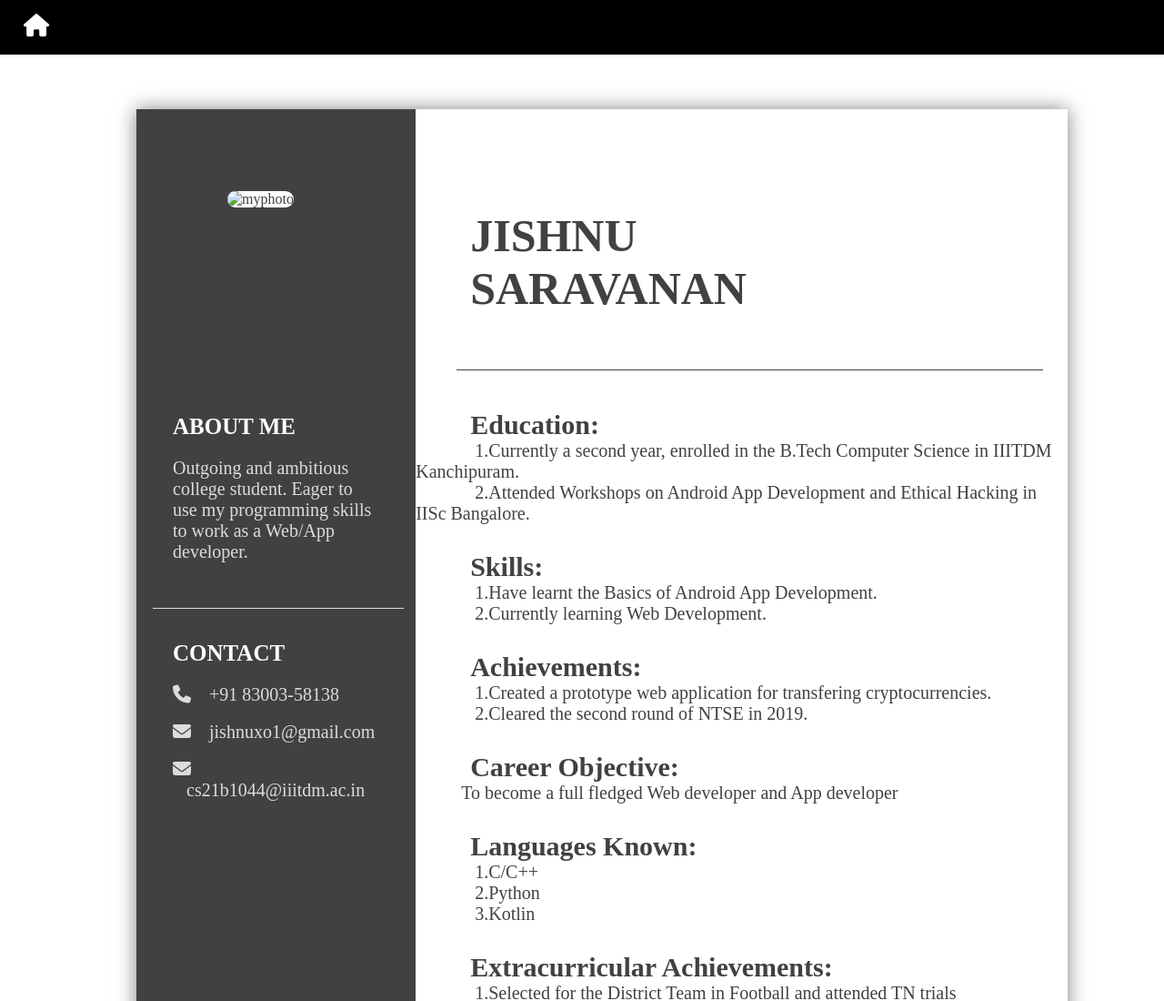
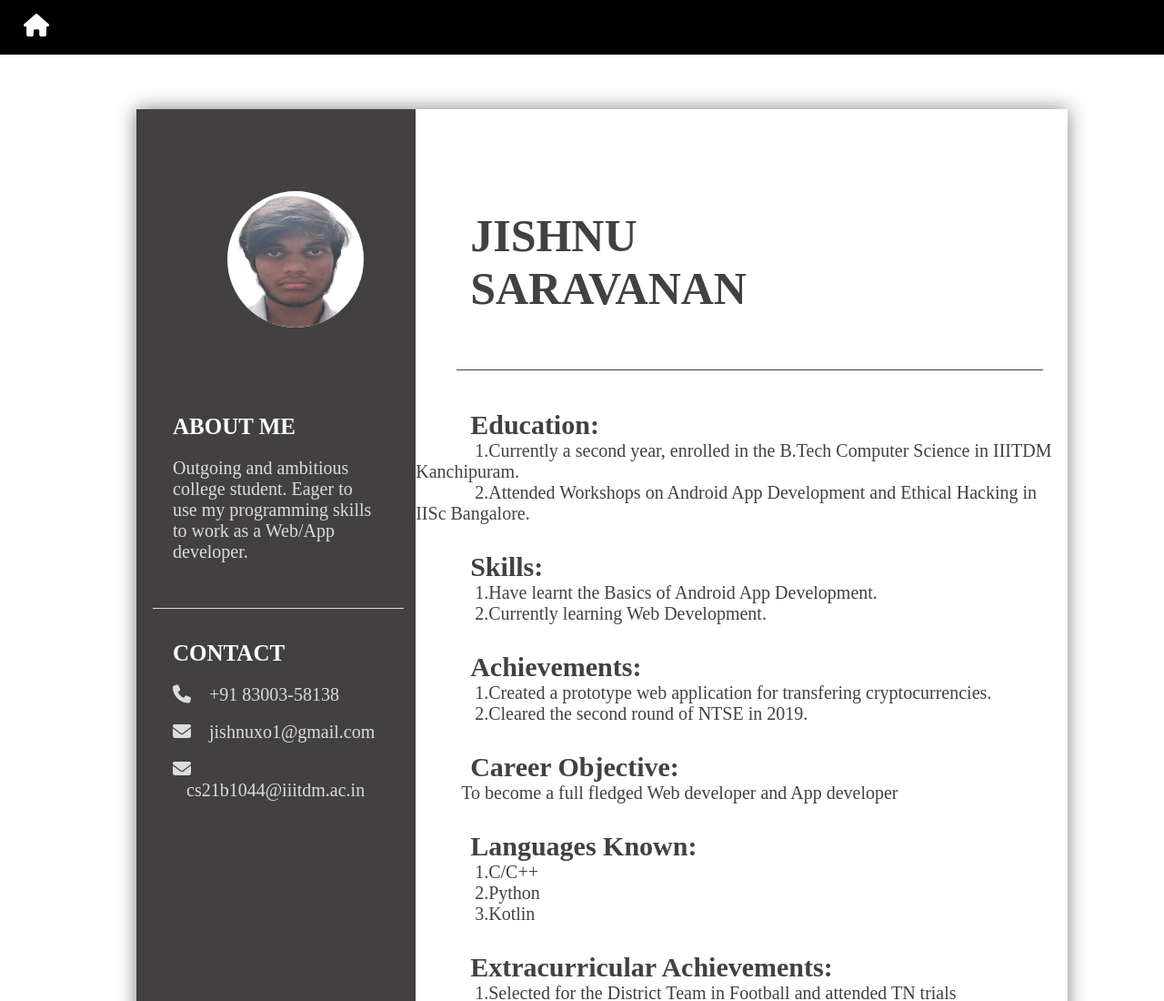
Before and after one commit to Jishnu-Saravanan/jishnu-resume, a plain HTML site: page index.html in a window 1280 px wide. Shown: the top 1100 px of the page at 91% size. Drawn offline with Linux system fonts and the light colour scheme.

Commit message:
Update index.html

```diff
--- a/index.html
+++ b/index.html
@@ -42,7 +42,7 @@
     <div class="resume">
       <div class="up">
         <div class="photo">
-          <img src="/images/myphoto.png" alt="myphoto" />
+          <img src="myphoto.png" alt="myphoto" />
         </div>
         <div class="top">
           <h6>JISHNU</h6>
```
